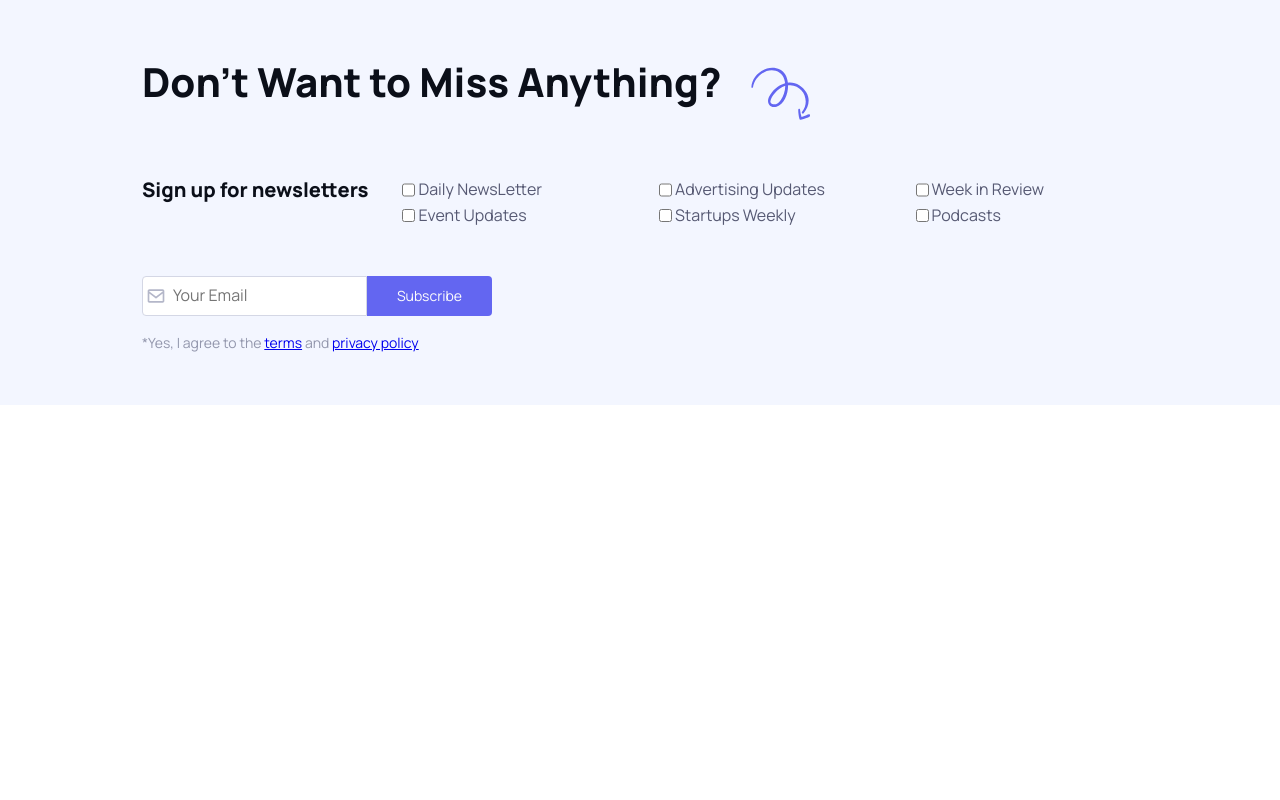
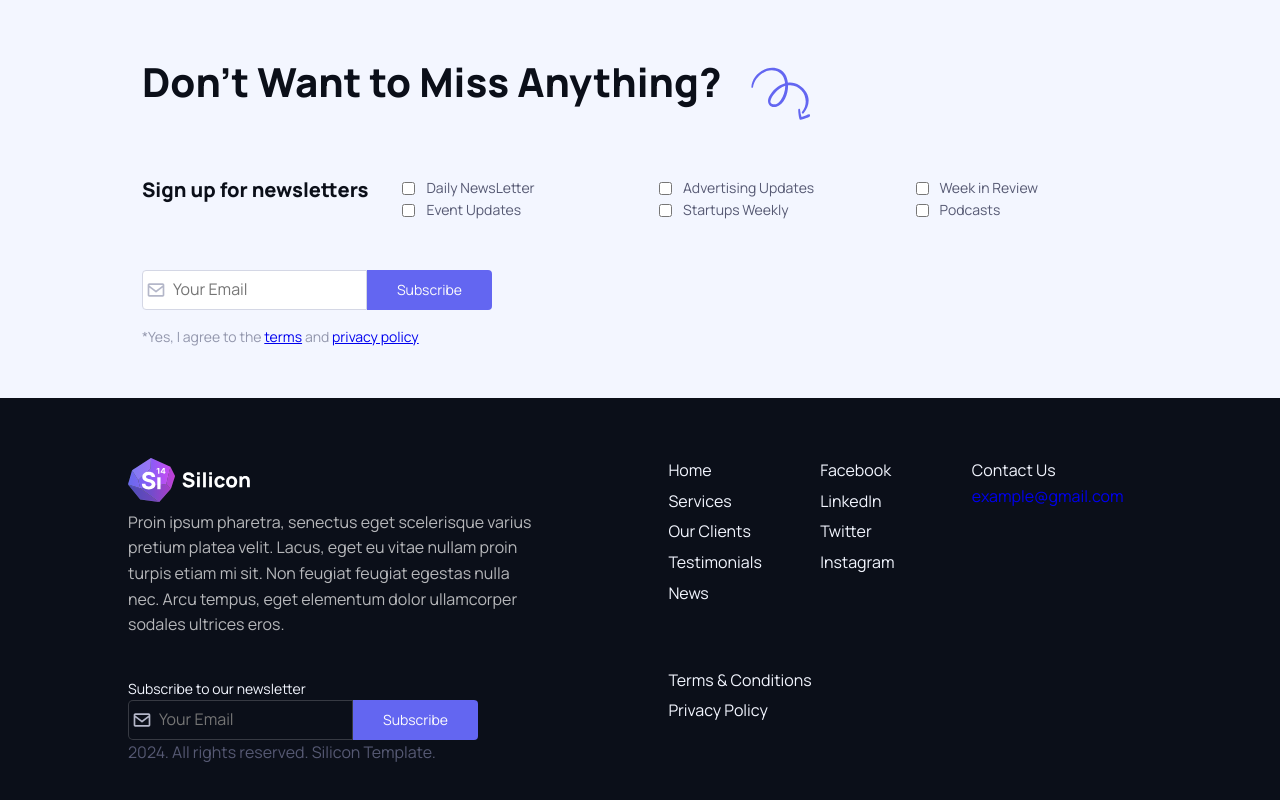
Before and after one commit to KimmoKAhola/Silicon-Kimmo-Ahola, a React (Vite) app: page /news in a window 1280 px wide. Shown: the part 570-1370 px from the top of the page. Before the commit the page ends 975 px from the top, so only its background shows below. Built offline with nearby package versions, Linux system fonts and the light colour scheme; no server answers.

Commit message:
dark footer styling close to done

```diff
--- a/src/css/main.css
+++ b/src/css/main.css
@@ -81,11 +81,6 @@ html, body {
     padding-right: 20px;
     max-width: 1500px;
   }
-}
-
-.dark-container {
-  display: grid;
-  background-color: black;
 }
 
 .text-lead {
@@ -415,6 +410,10 @@ input:checked + .slider:before {
   border-radius: 50%;
 }
 
+input[type=checkbox]:hover {
+  cursor: pointer;
+}
+
 input {
   border: 1px solid #D4D7E5;
   border-radius: 5px;
@@ -560,8 +559,11 @@ header .site-settings img {
   text-align: center;
 }
 
+#footer-dark-bg {
+  background-color: #0B0F19;
+}
+
 #footer-dark {
-  background-color: #0B0F19;
   display: grid;
   grid-template-columns: 1fr 1fr;
   justify-items: center;
@@ -570,7 +572,13 @@ header .site-settings img {
   padding-top: 20px;
   padding-bottom: 20px;
 }
-#footer-dark div #footer-text {
+@media (max-width: 991px) {
+  #footer-dark {
+    grid-template-columns: 1fr;
+    place-items: center;
+  }
+}
+#footer-dark #footer-dark-subscription #footer-text {
   max-width: 80%;
   color: rgba(255, 255, 255, 0.7);
 }
@@ -622,6 +630,20 @@ header .site-settings img {
   border: 1px rgba(255, 255, 255, 0.18) solid;
 }
 
+@media (max-width: 991px) {
+  #footer-dark {
+    display: grid;
+    place-items: center;
+    max-width: 100%;
+  }
+  #footer-dark-subscription {
+    display: grid;
+    place-items: center;
+  }
+  #footer-links {
+    padding-top: 50px;
+  }
+}
 .brand-footer-logos ul {
   display: flex;
   gap: 25px;
@@ -1180,13 +1202,11 @@ header .site-settings img {
   position: absolute;
   top: 16px;
   right: 16px;
-  transition: ease-in 0.3s;
   z-index: 1;
 }
 .news-card-image-bookmark:hover {
   cursor: pointer;
   background: #EFF2FC;
-  transform: translateY(-1px);
 }
 .news-card-image-bookmark.active {
   background: #22C55E;
@@ -1303,6 +1323,13 @@ header .site-settings img {
 }
 .news-subscription {
   display: flex;
+  align-items: center;
+  gap: 8px;
+  line-height: 160%;
+  font-weight: 400;
+  color: #565973;
+  font-family: "Manrope", sans-serif;
+  font-size: 14px;
 }
 
 #news-subscribe-field {
--- a/src/css/scss/components/_boxes.scss
+++ b/src/css/scss/components/_boxes.scss
@@ -0,0 +1,5 @@
+input[type="checkbox"]{
+  &:hover{
+    cursor: pointer;
+  }
+}
--- a/src/css/scss/core/_base.scss
+++ b/src/css/scss/core/_base.scss
@@ -24,11 +24,6 @@ html, body {
     max-width: 1500px;
     //max-width: 100%;
   }
-}
-
-.dark-container {
-  display: grid;
-  background-color: black;
 }
 
 
--- a/src/css/scss/sections/global/components/_footer-dark.scss
+++ b/src/css/scss/sections/global/components/_footer-dark.scss
@@ -1,5 +1,8 @@
+#footer-dark-bg {
+  background-color: $gray-900;
+}
+
 #footer-dark {
-  background-color: $gray-900;
   display: grid;
   grid-template-columns: 1fr 1fr;
   justify-items: center;
@@ -7,9 +10,12 @@
   margin: 20px auto;
   padding-top: 20px; //oklart
   padding-bottom: 20px; //oklart
+  @include lg {
+    grid-template-columns: 1fr;
+    place-items: center;
+  }
 
-  div {
-
+  #footer-dark-subscription {
     #footer-text {
       max-width: 80%;
       color: rgba(255, 255, 255, 0.7);
@@ -66,3 +72,20 @@
     border: 1px rgba(255, 255, 255, 0.18) solid;
   }
 }
+
+@include lg {
+  #footer-dark {
+    display: grid;
+    place-items: center;
+    max-width: 100%;
+  }
+
+  #footer-dark-subscription{
+    display: grid;
+    place-items: center;
+  }
+
+  #footer-links{
+    padding-top: 50px;
+  }
+}
--- a/src/css/scss/sections/news/components/_card.scss
+++ b/src/css/scss/sections/news/components/_card.scss
@@ -32,12 +32,10 @@
   position: absolute;
   top: 16px;
   right: 16px;
-  transition: ease-in 0.3s;
   z-index: 1;
   &:hover{
     cursor: pointer;
     background: $gray-200;
-    transform: translateY(-1px);
   }
   &.active{
     background: $success;
--- a/src/css/scss/sections/news/components/_subscribe.scss
+++ b/src/css/scss/sections/news/components/_subscribe.scss
@@ -38,6 +38,9 @@
 
 .news-subscription{
   display: flex;
+  align-items: center;
+  gap: 8px;
+  @include text-s;
 }
 
 #news-subscribe-field{
--- a/src/views/News.jsx
+++ b/src/views/News.jsx
@@ -12,7 +12,7 @@ const News = () => {
             <BreadCrumb/>
             <Grid/>
             <Subscribe/>
-            {/*<FooterDark/>*/}
+            <FooterDark/>
         </div>
     )
 }
--- a/src/views/sections/global/Footer-Dark.jsx
+++ b/src/views/sections/global/Footer-Dark.jsx
@@ -5,20 +5,18 @@ import SubscriberButton from "./SubscriberButton.jsx";
 
 const FooterDark = () => {
     return (
-        <div className="dark-container">
+
+        <div id="footer-dark-bg">
+            <div className="container">
                 <div id="footer-dark">
-                <div>
-                    <Link className="logo" to="/home">
-                        <img src={Logo} alt="TODO"/>
-                    </Link>
+                    <div id="footer-dark-subscription">
+                        <Link id="footer-dark-logo" className="logo" to="/home"><img src={Logo} alt="TODO"/></Link>
                         <p id="footer-text">Proin ipsum pharetra, senectus eget scelerisque varius pretium platea velit.
                             Lacus, eget eu vitae
                             nullam proin turpis etiam mi sit. Non feugiat feugiat egestas nulla nec. Arcu tempus, eget
                             elementum
                             dolor ullamcorper sodales ultrices eros. </p>
-                    <div>
                             <h6>Subscribe to our newsletter</h6>
-                    </div>
                         <SubscriberButton/>
 
                         <p id="dark-copyright">2024. All rights reserved. Silicon Template.</p>
@@ -55,6 +53,7 @@ const FooterDark = () => {
 
                 </div>
             </div>
+        </div>
     )
 }
 export default FooterDark
```
Also changed, not shown: 1 other file (tests, documents, lock files or other folders). Lines whose indentation alone changed are shown as unchanged.
